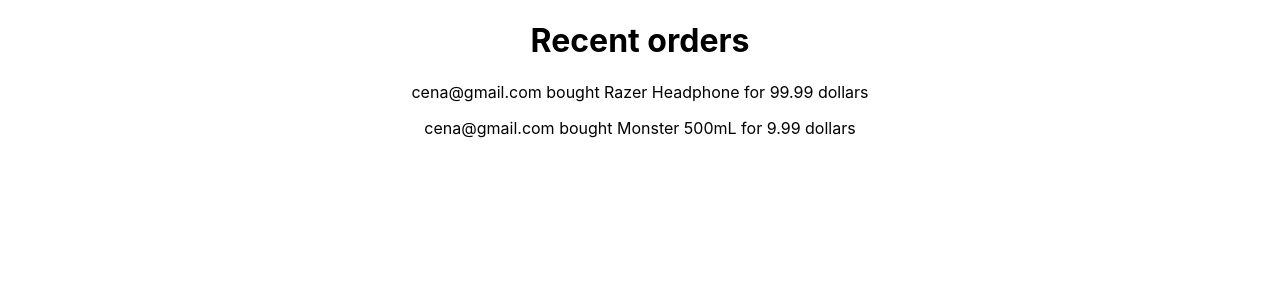
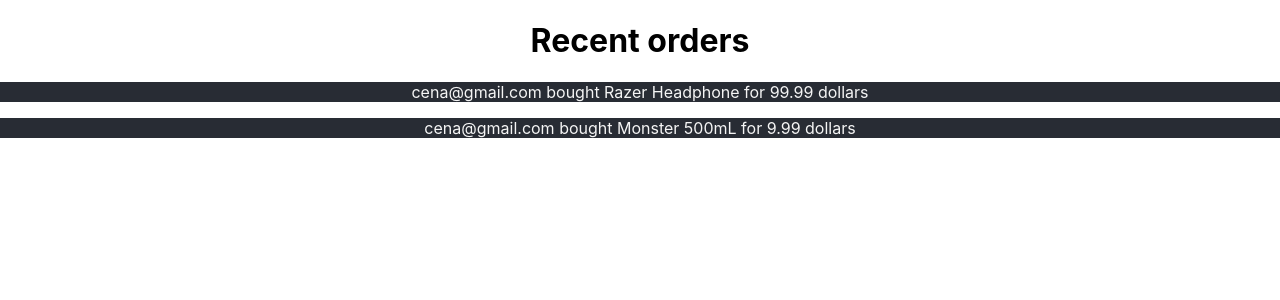
Before and after one commit to leo606/trybe-exercices, a React (Create React App) app in the folder bloco_11/day_2/content/11.2content/: page / in a window 1280 px wide. Shown: the top 300 px of the page. Built offline with nearby package versions, Linux system fonts and the light colour scheme.

Commit message:
day 11.2 - content - orders refactoring to exercise 2

```diff
--- a/bloco_11/day_2/content/11.2content/src/App.css
+++ b/bloco_11/day_2/content/11.2content/src/App.css
@@ -28,6 +28,11 @@
   color: #61dafb;
 }
 
+.order {
+  background-color: #282c34;
+  color: whitesmoke;
+}
+
 @keyframes App-logo-spin {
   from {
     transform: rotate(0deg);
--- a/bloco_11/day_2/content/11.2content/src/Components/Order.js
+++ b/bloco_11/day_2/content/11.2content/src/Components/Order.js
@@ -4,11 +4,9 @@
   render() {
     const { user, product, price } = this.props.order;
     return (
-      <div className='order'>
-        <p>
-          {user} bought {product} for {price.value} {price.currency}
-        </p>
-      </div>
+      <p className='order'>
+        {user} bought {product} for {price.value} {price.currency}
+      </p>
     );
   }
 }
```
